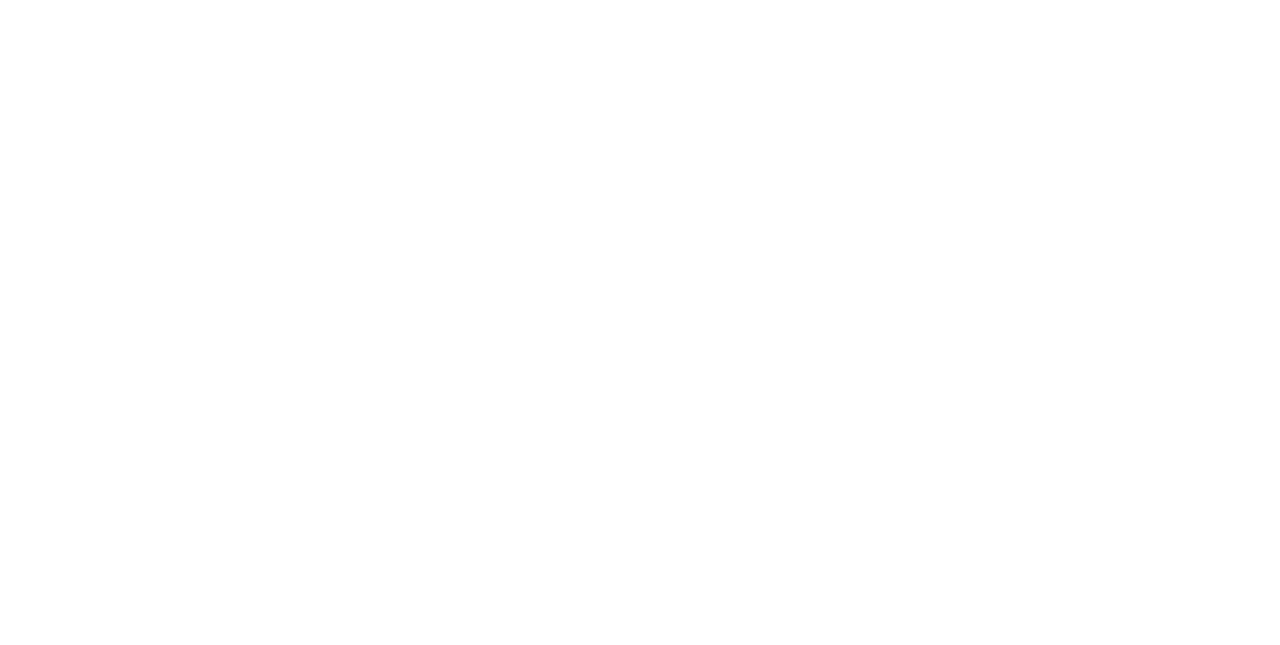
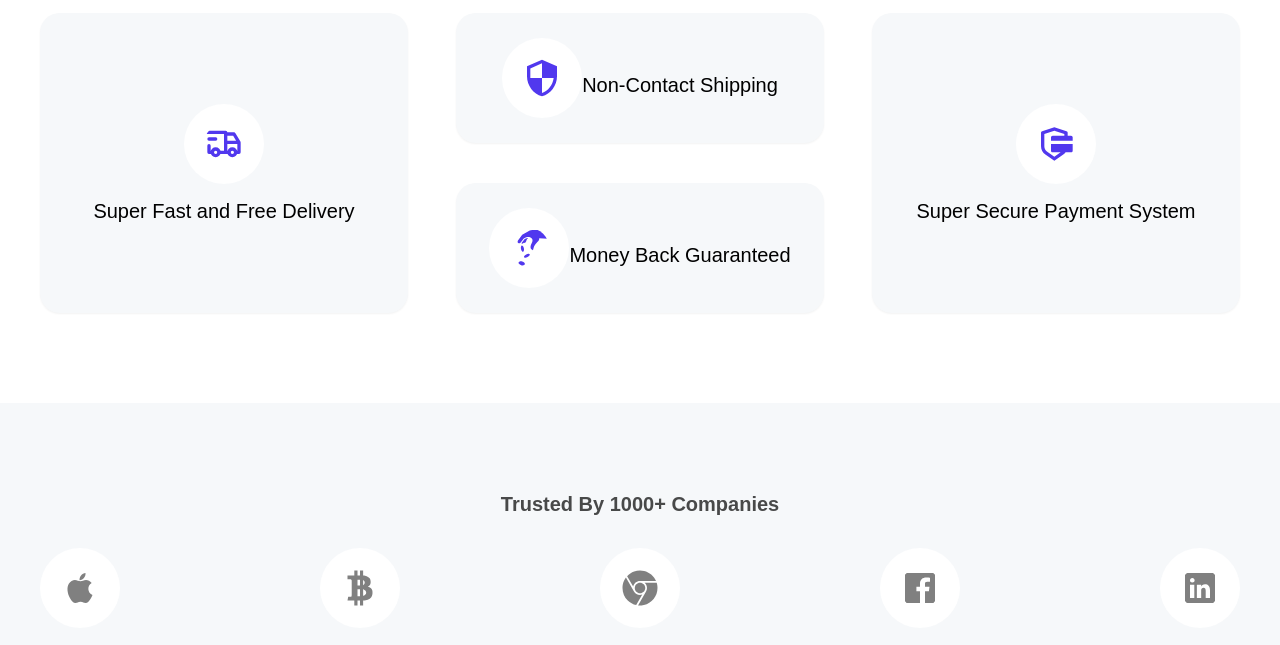
Before and after one commit to sasankdas/E-Commerce-with-React, a React (Create React App) app in the folder e_commerce_react/: page / in a window 1280 px wide. Shown: the part 789-1434 px from the top of the page. Before the commit the page ends 800 px from the top, so only its background shows below. Built offline with nearby package versions, Linux system fonts and the light colour scheme.

Commit message:
Created Services and Trusted Companies components on Home component.

```diff
--- /dev/null
+++ b/e_commerce_react/src/Components/Services.js
@@ -0,0 +1,109 @@
+import styled from "styled-components";
+import { TbTruckDelivery } from "react-icons/tb";
+import { MdOutlineSecurity } from "react-icons/md";
+import { GiPayMoney } from "react-icons/gi";
+import { RiSecurePaymentFill } from "react-icons/ri";
+
+const Services = () => {
+  return (
+    <>
+      <Wrapper>
+        <div className="container">
+          <div className="grid grid-three-column">
+            <div className="services-1">
+              <div>
+                <TbTruckDelivery className="icon" />
+              </div>
+              <h3>Super Fast and Free Delivery</h3>
+            </div>
+
+            <div className="services-2">
+              <div className="services-column-2">
+                <MdOutlineSecurity className="icon" />
+                <h3>Non-Contact Shipping</h3>
+              </div>
+
+              <div className="services-column-2">
+                <GiPayMoney className="icon" />
+                <h3>Money Back Guaranteed</h3>
+              </div>
+            </div>
+
+            <div className="services-3">
+              <div>
+                <RiSecurePaymentFill className="icon" />
+              </div>
+
+              <h3>Super Secure Payment System</h3>
+            </div>
+          </div>
+        </div>
+      </Wrapper>
+    </>
+  );
+};
+
+const Wrapper = styled.section`
+  padding: 9rem 0;
+
+  .grid {
+    gap: 4.8rem;
+  }
+
+  .services-1,
+  .services-2,
+  .services-3 {
+    width: auto;
+    height: 30rem;
+    display: flex;
+    flex-direction: column;
+    justify-content: center;
+    align-content: center;
+    background: ${({ theme }) => theme.colors.bg};
+    text-align: center;
+    border-radius: 2rem;
+    box-shadow: rgba(0, 0, 0, 0.05) 0px 1px 2px 0px;
+  }
+
+  .services-2 {
+    gap: 4rem;
+    background-color: transparent;
+    box-shadow: none;
+
+    .services-column-2 {
+      background: ${({ theme }) => theme.colors.bg};
+      display: flex;
+      flex-direction: row;
+      flex: 1;
+      justify-content: center;
+      align-items: center;
+      border-radius: 2rem;
+      box-shadow: rgba(0, 0, 0, 0.05) 0px 1px 2px 0px;
+
+      div {
+        display: flex;
+        flex-direction: row;
+        justify-content: center;
+        align-items: center;
+        gap: 1rem;
+      }
+    }
+  }
+
+  h3 {
+    margin-top: 1.4rem;
+    font-size: 2rem;
+  }
+
+  .icon {
+    /* font-size: rem; */
+    width: 8rem;
+    height: 8rem;
+    padding: 2rem;
+    border-radius: 50%;
+    background-color: #fff;
+    color: #5138ee;
+  }
+`;
+
+export default Services;
--- /dev/null
+++ b/e_commerce_react/src/Components/Trusted.js
@@ -0,0 +1,77 @@
+import React from "react";
+import styled from "styled-components";
+import { IoLogoApple } from "react-icons/io";
+import { IoLogoBitcoin } from "react-icons/io";
+import { IoLogoChrome } from "react-icons/io";
+import { IoLogoFacebook } from "react-icons/io";
+import { IoLogoLinkedin } from "react-icons/io";
+
+const Trusted = () => {
+  return (
+    <>
+      <Wrapper className="brand-section">
+        <div className="container">
+          <h3>Trusted By 1000+ Companies</h3>
+
+          <div className="brand-section-slider">
+            <IoLogoApple className="icon" />
+            <IoLogoBitcoin className="icon" />
+            <IoLogoChrome className="icon" />
+            <IoLogoFacebook className="icon" />
+            <IoLogoLinkedin className="icon" />
+          </div>
+        </div>
+      </Wrapper>
+    </>
+  );
+};
+
+const Wrapper = styled.section`
+  padding: 9rem 0;
+  background-color: ${({ theme }) => theme.colors.bg};
+
+  .brand-section {
+    padding: 12rem 0 0 0;
+  }
+  h3 {
+    text-align: center;
+    text-transform: capitalize;
+    color: ${({ theme }) => theme.colors.text};
+    font-size: 2rem;
+    font-weight: bold;
+  }
+
+  img {
+    min-width: 10rem;
+    height: 10rem;
+  }
+
+  .brand-section-slider {
+    margin-top: 3.2rem;
+    display: flex;
+    justify-content: space-between;
+    align-items: center;
+    flex-direction: row;
+  }
+  .icon {
+    /* font-size: rem; */
+    width: 8rem;
+    height: 8rem;
+    padding: 2rem;
+    border-radius: 50%;
+    background-color: #fff;
+    color: grey;
+  }
+
+  @media (max-width: ${({ theme }) => theme.media.mobile}) {
+    .brand-section-slider {
+      margin-top: 3.2rem;
+      display: grid;
+      grid-template-columns: 1fr 1fr;
+      /* background-color: red; */
+      text-align: center;
+    }
+  }
+`;
+
+export default Trusted;
--- a/e_commerce_react/src/Home.js
+++ b/e_commerce_react/src/Home.js
@@ -1,5 +1,7 @@
 import React, { useState } from "react";
 import HeroSection from "./Components/HeroSection";
+import Services from "./Components/Services"
+import Trusted from "./Components/Trusted";
 
 const Home = () => {
   const data = {
@@ -8,6 +10,8 @@
   return (
     <>
       <HeroSection info={data}></HeroSection>
+      <Services/>
+      <Trusted/>
     </>
   );
 };
```
